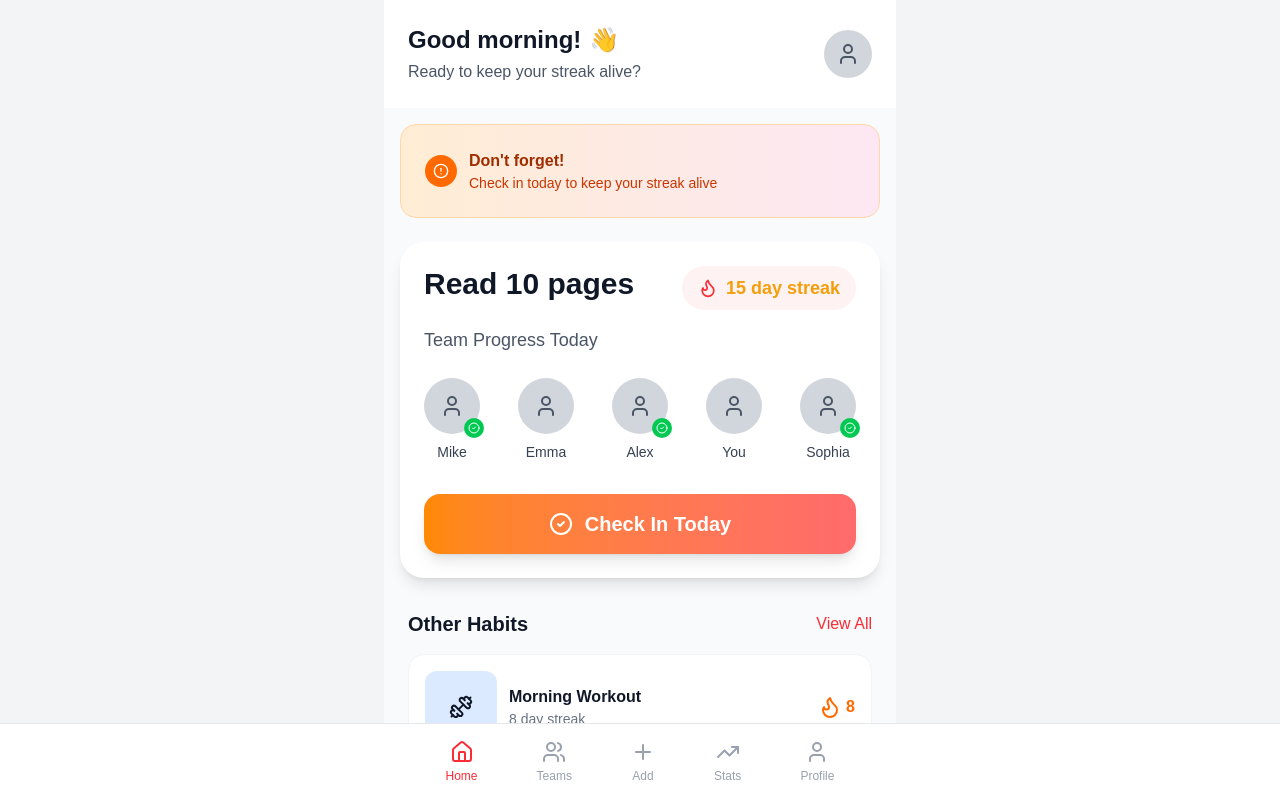
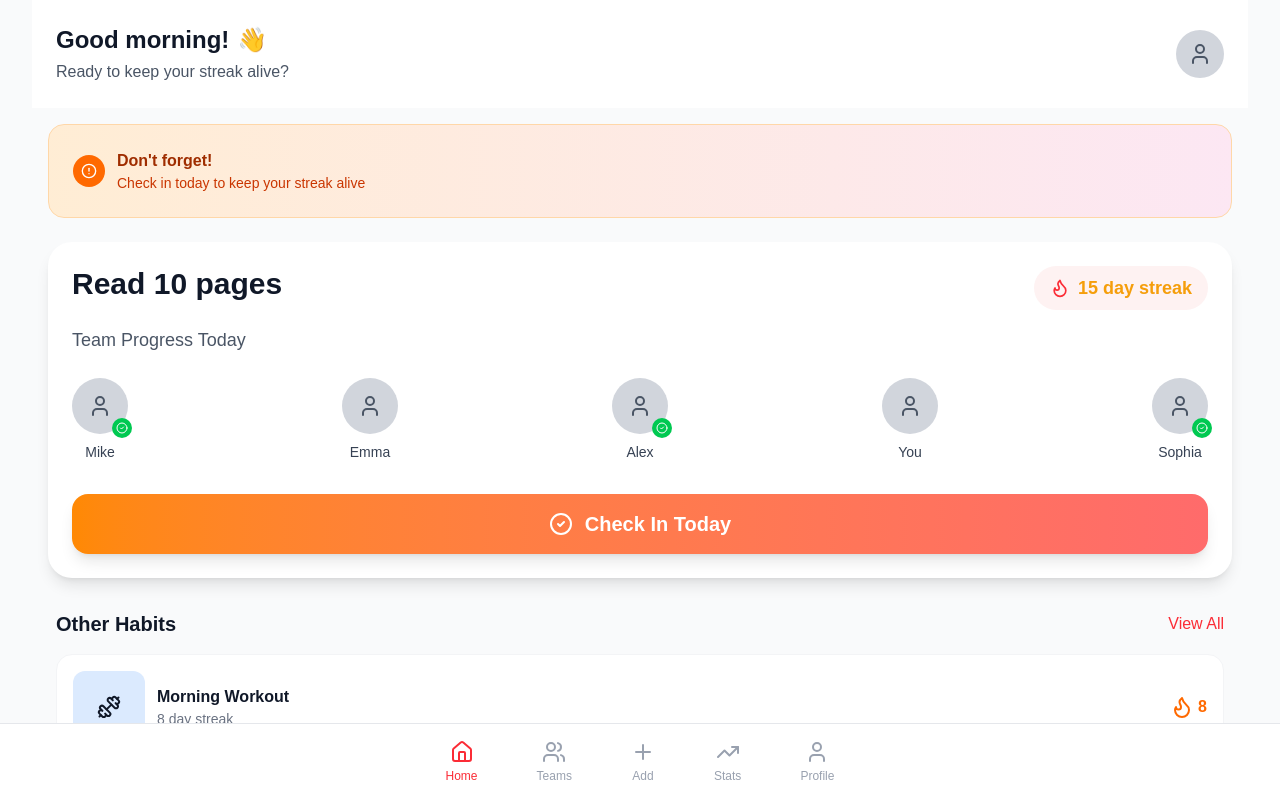
Before and after one commit to SeoBlack/streakforce, a React (Vite) app in the folder Frontend/: page /home in a window 1280 px wide. Shown: the top 798 px of the page. Built offline with nearby package versions, Linux system fonts and the light colour scheme.

Commit message:
web view

```diff
--- a/Frontend/src/pages/home/HomePage.tsx
+++ b/Frontend/src/pages/home/HomePage.tsx
@@ -4,7 +4,7 @@ import HabitsSection from "../../components/HabitsSection";
 // import Footer from "../../components/Footer";
 import { User } from "lucide-react";
 
-import { habits,  teamMembers } from "../../data";
+import { habits, teamMembers } from "../../data";
 
 const HomePage: React.FC = () => {
   const [members, setMembers] = useState<typeof teamMembers>([]);
@@ -22,7 +22,7 @@ const HomePage: React.FC = () => {
   }, []);
 
   return (
-    <div className="min-h-screen bg-gray-50 flex flex-col max-w-md mx-auto lg:max-w-lg">
+    <div className="min-h-screen bg-gray-50 flex flex-col w-full max-w-7xl mx-auto px-4 sm:px-6 lg:px-8">
       {/* Header */}
       <div className="bg-white px-4 sm:px-6 py-4 sm:py-6">
         <div className="flex justify-between items-center">
```
